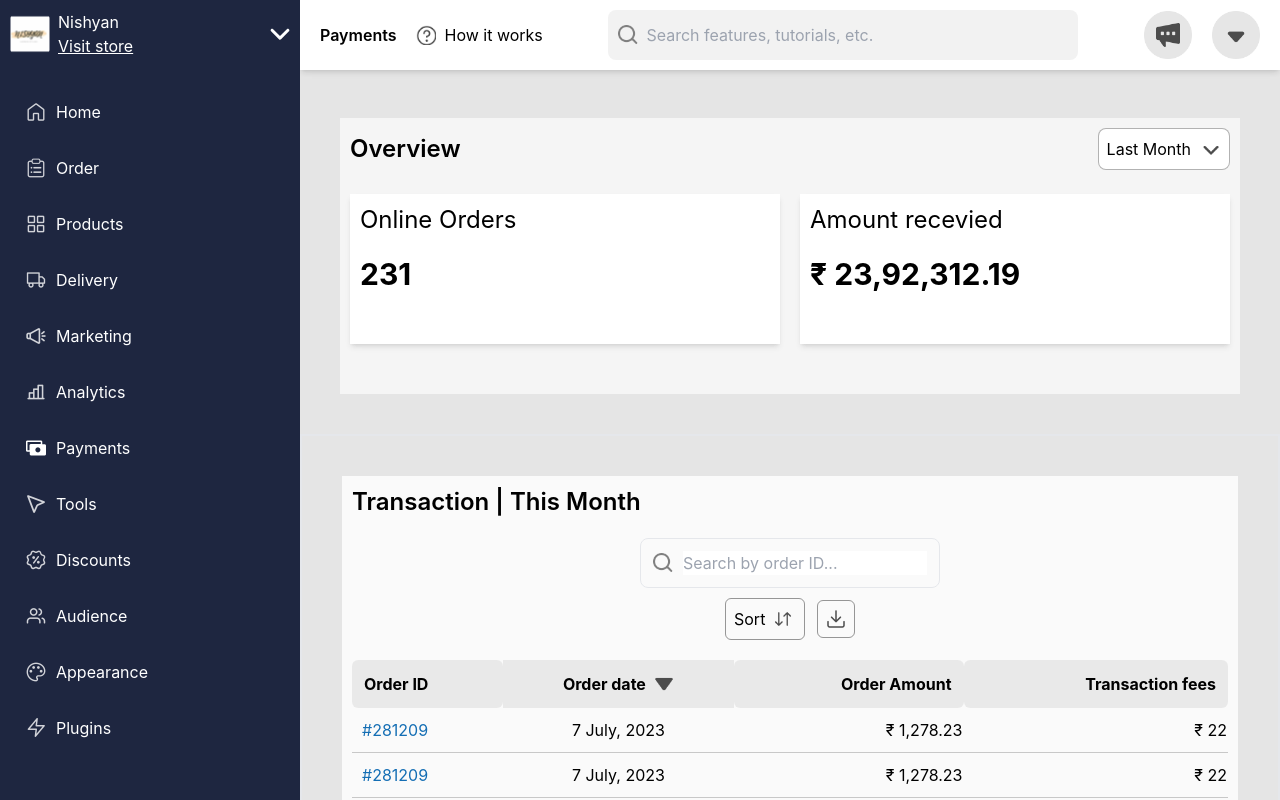
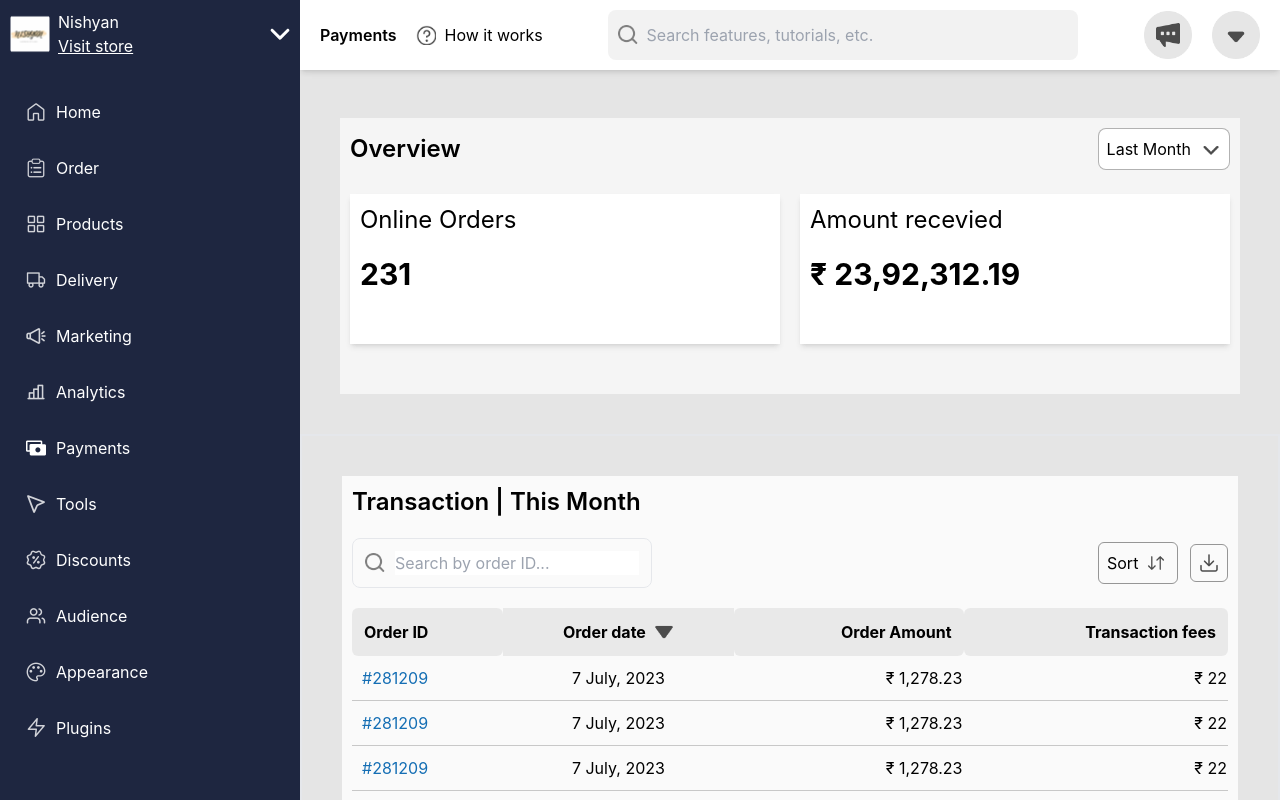
Before and after one commit to Dark-Legend/dukaan-project, a React (Create React App) app: page / in a window 1280 px wide. Built offline with nearby package versions, Linux system fonts and the light colour scheme.

Commit message:
fixed some mistakes

```diff
--- a/src/components/Table.jsx
+++ b/src/components/Table.jsx
@@ -104,7 +104,7 @@ const Table = () => {
     <div className="p-10 w-full border-2">
       <div className="bg-[rgba(255,255,255,0.8)] p-5 w-full flex flex-col gap-5 overflow-auto lg:p-2.5">
         <p className="font-semibold text-2xl">Transaction | This Month</p>
-        <div className="flex justify-between items-center flex-col lg:flex-nowrap gap-2.5">
+        <div className="flex justify-between items-center flex-col lg:flex-row gap-2.5">
           <div className="flex p-3 rounded-lg items-center gap-2.5 border border=[rgba(0,0,0,0.5)] w-[300px]">
             <img src={searchIcon} alt="" className="w-5 h-5" />
             <input
```
